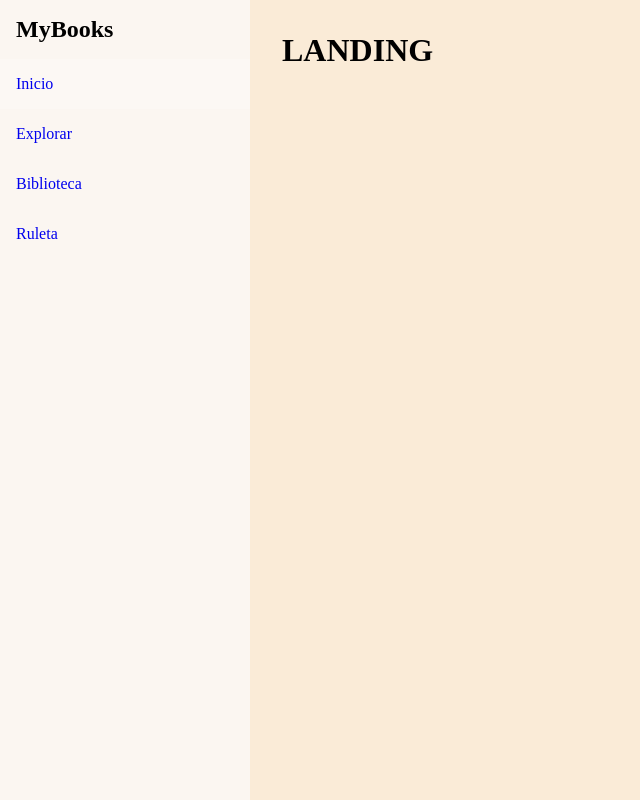
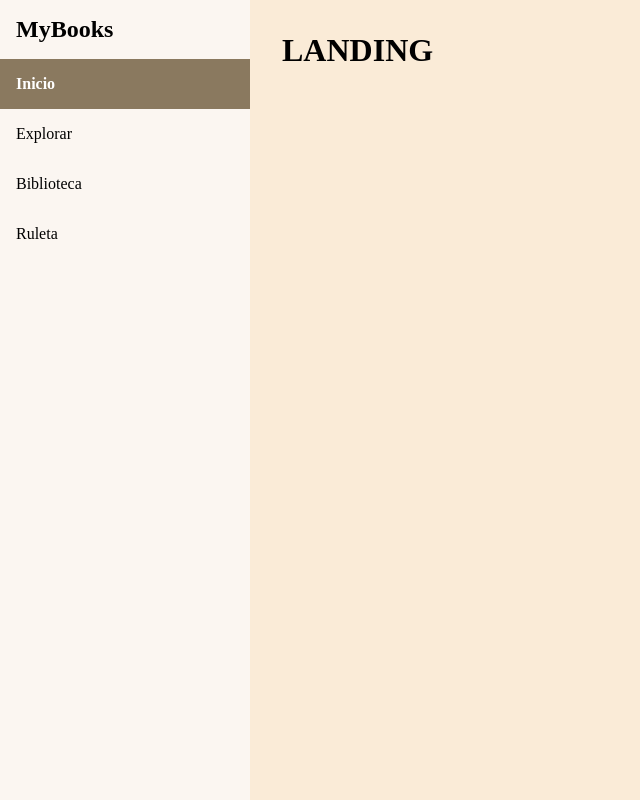
Before and after one commit to IIC3585-2026-1/2026-1-t5-g1, a Vue app in the folder Vue/mybooks-vue/: page / in a window 1280 px wide. Shown: the whole page, without its empty margins (0-640 px from the left). Built offline with nearby package versions, Linux system fonts and the light colour scheme.

Commit message:
estilo de la sidebar corregido

```diff
--- a/Vue/mybooks-vue/src/assets/main.css
+++ b/Vue/mybooks-vue/src/assets/main.css
@@ -9,7 +9,6 @@
   box-sizing: border-box;
 }
 
-
 body {
   background-color: antiquewhite;
 }
--- a/Vue/mybooks-vue/src/components/sideBar.vue
+++ b/Vue/mybooks-vue/src/components/sideBar.vue
@@ -57,14 +57,17 @@
   padding: 1rem;
   text-decoration: none;
   transition: background 0.2s;
+  color: black
 }
 
 .nav-item:hover {
-  background: rgba(255,255,255,0.1);
+  background: rgba(180, 177, 172, 0.81);
 }
 
 .nav-item.router-link-active {
-  background: rgba(255,255,255,0.2);
+  background: rgba(107, 87, 54, 0.78);
+  font-weight: bold;
+  color: white;
 }
 
 @media (max-width: 768px) {
```
